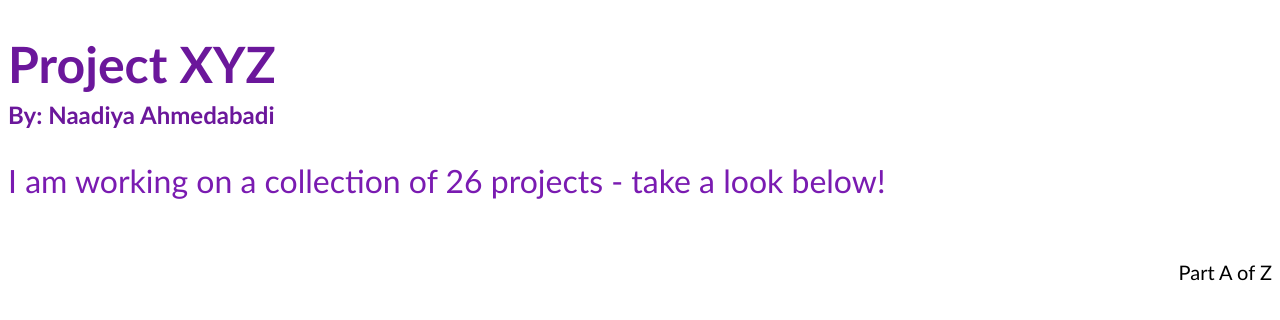
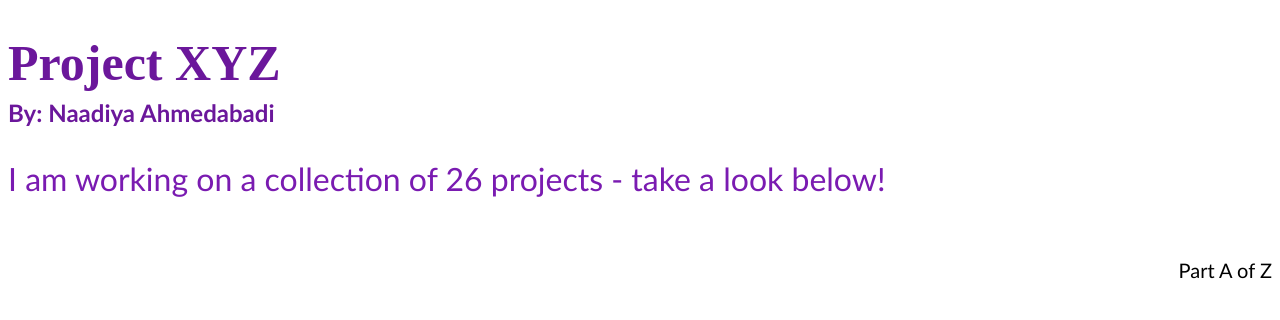
Before and after one commit to naadiya-a/naadiya.xyz, a plain HTML site: page index.html in a window 1280 px wide. Drawn offline with Linux system fonts and the light colour scheme.

Commit message:
Update index.html

```diff
--- a/index.html
+++ b/index.html
@@ -6,7 +6,7 @@
 		<link rel="stylesheet" href="main.css">
 	</head>
 	<body>
-		<h1 style = "font-family:trebuchet ms;
+		<h1 style = "font-family:florence;
 			     font-size:50px;
 			     text-align:left;
 			     color:#6b179b;
```
